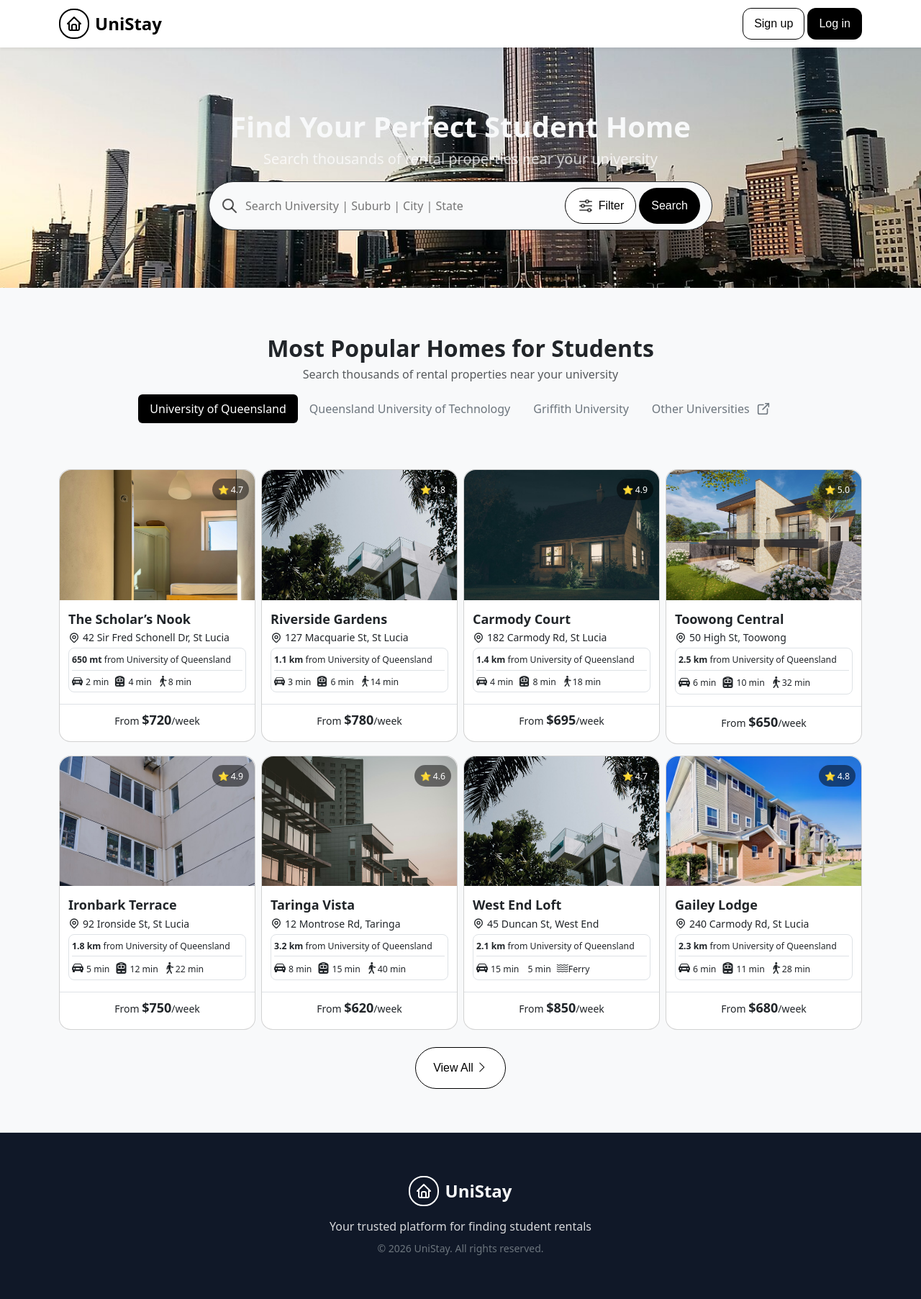
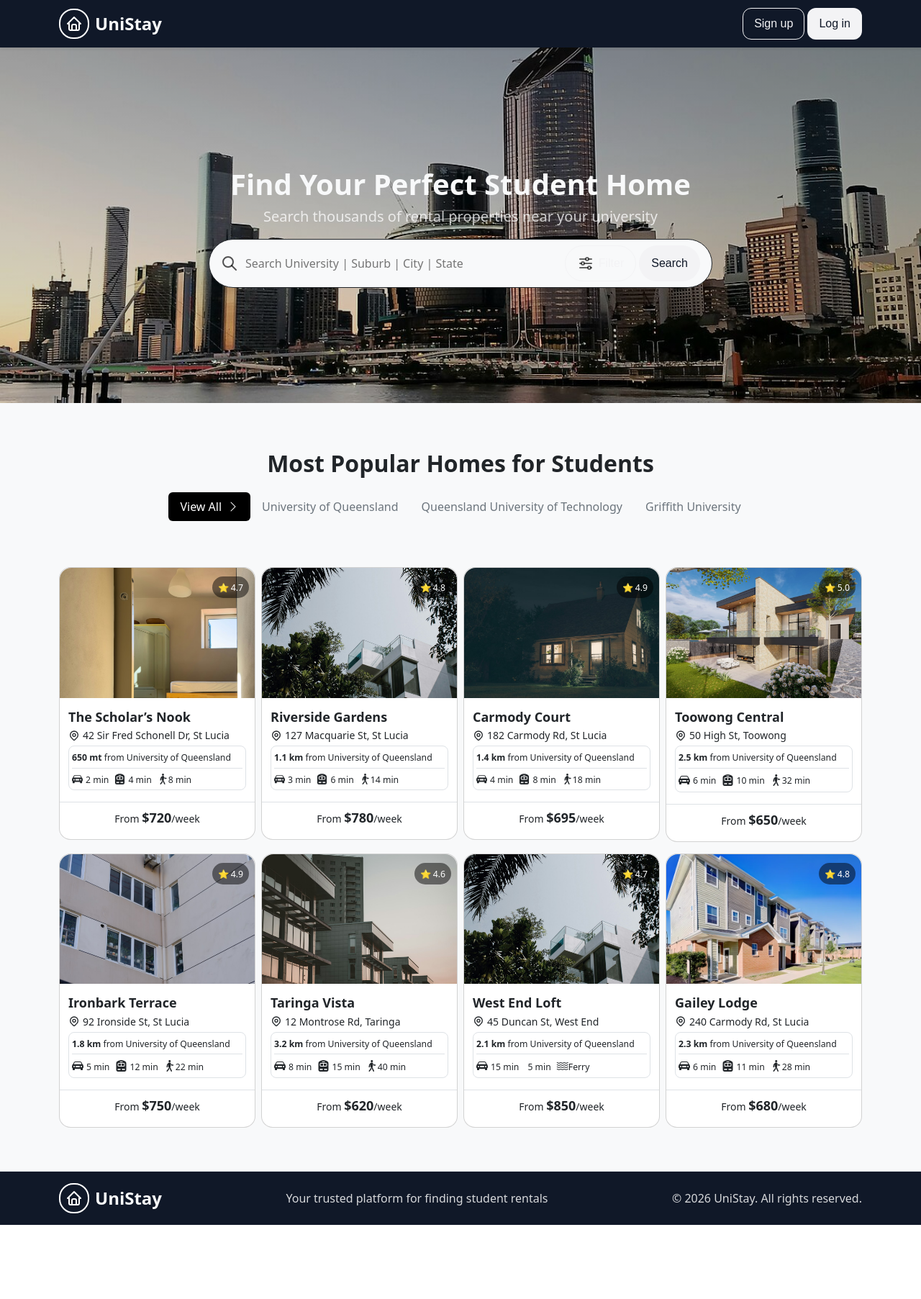
Before and after one commit to ImDuy/IFN582-UniStay, a Flask app: page / in a window 1280 px wide. Shown: the whole page at 72% size. After the commit the page ends 1702 px from the top, so only its background shows below. Run offline with Flask 3, Linux system fonts and the light colour scheme; some libraries are stand-ins or nearby versions.

Commit message:
base.html finish

```diff
--- a/app/static/css/style.css
+++ b/app/static/css/style.css
@@ -7,10 +7,17 @@ html {
 
 body {
   background-color: #f3f3f5;
+  min-height: 100vh;
+  display: flex;
+  flex-direction: column;
+}
+
+main {
+  flex: 1;
 }
 
 footer {
-  padding: 60px 20px;
+  padding: 30px 20px;
   background-color: #101828;
 }
 
@@ -27,9 +34,11 @@ input:placeholder-shown {
 }
 
 .navbar {
-  background-color: var(--contrast-color);
+  background-color: #101828;
   padding: 10px;
 }
+
+
 
 .btn {
   padding: 9px 15px;
@@ -52,12 +61,13 @@ input:placeholder-shown {
 }
 
 .primary_btn {
-  background-color: var(--main-color);
+  background-color: #f3f3f5;
+  color:#101828;
 }
 .outlined_btn {
-  border-color: var(--main-color);
-  background-color: var(--contrast-color);
-  color: var(--main-color);
+  border-color: #f3f3f5;
+  background-color: transparent;
+  color: #f3f3f5;
 }
 
 .rounded_btn {
@@ -65,14 +75,14 @@ input:placeholder-shown {
 }
 
 .primary_btn:hover {
-  background-color: var(--hover-color);
-  color: var(--contrast-color);
+  background-color: rgba(255, 255, 255, 0.85);
+  color:#101828;
 }
 
 .outlined_btn:hover {
-  border-color: var(--hover-color);
-  background-color: rgba(0, 0, 0, 0.069);
-  color: var(--hover-color);
+  border-color: #f3f3f5;
+  background-color: rgba(255, 255, 255, 0.15);
+  color: #f3f3f5;
   opacity: 80%;
 }
 
@@ -200,8 +210,8 @@ input:placeholder-shown {
 }
 
 #home_hero_section {
-  padding: 80px 20px;
-  background-image: url('../img/cities_brisbane.jpg');
+  padding: 160px 20px;
+  background-image: linear-gradient(rgba(0, 0, 0, 0.3), rgba(0, 0, 0, 0.1)), url('../img/cities_brisbane.jpg');
   background-size: cover;
   background-position: center;
 }
--- a/app/templates/base.html
+++ b/app/templates/base.html
@@ -20,14 +20,14 @@
     <header>
       <nav class="navbar navbar-expand-xl navbar-light sticky-top shadow-sm">
         <div class="container">
-          <div class="logo_container">
+          <div class="logo_container border_contrast_color">
             <svg
               xmlns="http://www.w3.org/2000/svg"
               width="24"
               height="24"
               viewBox="0 0 24 24"
               fill="none"
-              stroke="black"
+              stroke="white"
               stroke-width="2"
               stroke-linecap="round"
               stroke-linejoin="round"
@@ -39,7 +39,7 @@
               <path d="M9 21v-6a2 2 0 0 1 2 -2h2a2 2 0 0 1 2 2v6" />
             </svg>
           </div>
-          <a class="navbar-brand ms-2 me-auto fw-bold fs-4" href="#">UniStay</a>
+          <a class="text-light navbar-brand ms-2 me-auto fw-bold fs-4" href="#">UniStay</a>
 
           <button class="btn me-1 outlined_btn" type="button">Sign up</button>
           <button class="btn primary_btn" type="button">Log in</button>
@@ -65,8 +65,10 @@
          {% endblock %}
     </main>
 
-    <footer class="border-top">
-      <div class="d-flex flex-column justify-content-center align-items-center">
+    <footer class="border-top py-3">
+      <div class="container d-flex flex-column flex-md-row justify-content-between align-items-center gap-3">
+
+      <!-- left logo -->
       <div class="d-flex align-items-center">
         <div class="logo_container border_contrast_color">
           <svg
@@ -89,14 +91,20 @@
         </div>
         <p class="text-light ms-2 fw-bold fs-4 mb-0">UniStay</p>
       </div>
-        <p class="mt-3 mb-2" style="color: rgba(255, 255, 255, 0.832)">
+
+      <!-- middle description -->
+      <p class="mb-0 text-center" style="color: rgba(255, 255, 255, 0.832)">
         Your trusted platform for finding student rentals
       </p>
-        <small class="text-secondary"
-          >© 2026 UniStay. All rights reserved.</small
-        >
+      <p class="mb-0 text-center" style="color: rgba(255, 255, 255, 0.832)">
+        © 2026 UniStay. All rights reserved.
+        </p>
+      </div>
+
       </div>
     </footer>
+
+
     <script
       src="https://cdn.jsdelivr.net/npm/bootstrap@5.0.2/dist/js/bootstrap.bundle.min.js"
       integrity="sha384-MrcW6ZMFYlzcLA8Nl+NtUVF0sA7MsXsP1UyJoMp4YLEuNSfAP+JcXn/tWtIaxVXM"
--- a/app/templates/pages/index.html
+++ b/app/templates/pages/index.html
@@ -1,66 +1,6 @@
-<!doctype html>
-<html lang="en">
-  <head>
-    <meta charset="UTF-8" />
-    <meta name="viewport" content="width=device-width, initial-scale=1.0" />
-    <title>Home</title>
-    <link
-      href="https://cdn.jsdelivr.net/npm/bootstrap@5.3.7/dist/css/bootstrap.min.css"
-      rel="stylesheet"
-      integrity="sha384-
-LN+7fdVzj6u52u30Kp6M/trliBMCMKTyK833zpbD+pXdCLuTusPj697FH4R/5mcr"
-      crossorigin="anonymous"
-    />
-    <link
-      rel="stylesheet"
-      href="https://cdn.jsdelivr.net/npm/bootstrap-icons@1.11.3/font/bootstrap-icons.min.css"
-    />
-    <link rel="stylesheet" href="{{ url_for('static', filename='css/style.css') }}"/>
-    </head>
-  <body>
-    <header>
-      <nav class="navbar navbar-expand-xl navbar-light sticky-top shadow-sm">
-        <div class="container">
-          <div class="logo_container">
-            <svg
-              xmlns="http://www.w3.org/2000/svg"
-              width="24"
-              height="24"
-              viewBox="0 0 24 24"
-              fill="none"
-              stroke="black"
-              stroke-width="2"
-              stroke-linecap="round"
-              stroke-linejoin="round"
-              class="icon icon-tabler icons-tabler-outline icon-tabler-home"
-            >
-              <path stroke="none" d="M0 0h24v24H0z" fill="none" />
-              <path d="M5 12l-2 0l9 -9l9 9l-2 0" />
-              <path d="M5 12v7a2 2 0 0 0 2 2h10a2 2 0 0 0 2 -2v-7" />
-              <path d="M9 21v-6a2 2 0 0 1 2 -2h2a2 2 0 0 1 2 2v6" />
-            </svg>
-          </div>
-          <a class="navbar-brand ms-2 me-auto fw-bold fs-4" href="#">UniStay</a>
+{% extends "base.html" %}
 
-          <button class="btn me-1 outlined_btn" type="button">Sign up</button>
-          <button class="btn primary_btn" type="button">Log in</button>
-
-          <!-- <button
-            class="navbar-toggler"
-            type="button"
-            data-bs-toggle="collapse"
-            data-bs-target="#navbarBasic"
-            aria-controls="navbarBasic"
-            aria-expanded="false"
-            aria-label="Toggle navigation"
-          >
-            <span class="navbar-toggler-icon"></span>
-          </button> -->
-        </div>
-      </nav>
-    </header>
-
-    <main>
+{% block main %}
       <!-- hero section -->
       <section
         class="d-flex flex-column justify-content-center align-items-center"
@@ -159,20 +99,27 @@ LN+7fdVzj6u52u30Kp6M/trliBMCMKTyK833zpbD+pXdCLuTusPj697FH4R/5mcr"
       <!-- Top rental properties near universities -->
       <section class="bg-light">
         <div class="container">
-          <p class="fs-2 fw-bold mb-0 text-center">
+          <p class="fs-2 fw-bold mb-3 text-center">
             Most Popular Homes for Students
           </p>
-          <p class="opacity-75 text-center">
-            Search thousands of rental properties near your university
-          </p>
+
           <!-- university tabs -->
           <nav
             class="nav nav-pills align-items-center justify-content-center"
             id="pills-tab"
             role="tablist"
           >
+            <a class="nav-link active d-flex align-items-center gap-2"
+            id="pills-all-tab"
+            data-bs-toggle="pill"
+            href="#pills-all"
+            role="tab"
+            aria-selected="true">
+            View All <i class="bi bi-chevron-right"></i>
+          </a>
+
             <a
-              class="nav-link active"
+              class="nav-link"
               id="pills-uq-tab"
               data-bs-toggle="pill"
               href="#pills-uq"
@@ -201,30 +148,6 @@ LN+7fdVzj6u52u30Kp6M/trliBMCMKTyK833zpbD+pXdCLuTusPj697FH4R/5mcr"
               aria-selected="false"
               >Griffith University</a
             >
-
-            <div class="nav-link hover_item d-flex align-items-center gap-2">
-              <p class="mb-0">Other Universities</p>
-
-              <svg
-                xmlns="http://www.w3.org/2000/svg"
-                width="22"
-                height="22"
-                viewBox="0 0 24 24"
-                fill="none"
-                stroke="currentColor"
-                stroke-width="1.7"
-                stroke-linecap="round"
-                stroke-linejoin="round"
-                class="icon icon-tabler icons-tabler-outline icon-tabler-external-link"
-              >
-                <path stroke="none" d="M0 0h24v24H0z" fill="none" />
-                <path
-                  d="M12 6h-6a2 2 0 0 0 -2 2v10a2 2 0 0 0 2 2h10a2 2 0 0 0 2 -2v-6"
-                />
-                <path d="M11 13l9 -9" />
-                <path d="M15 4h5v5" />
-              </svg>
-            </div>
           </nav>
 
           <div class="tab-content" id="pills-tabContent">
@@ -2215,53 +2138,8 @@ LN+7fdVzj6u52u30Kp6M/trliBMCMKTyK833zpbD+pXdCLuTusPj697FH4R/5mcr"
               </div>
             </div>
           </div>
-          <button
-            type="button"
-            class="btn d-flex align-items-center gap-1 mx-auto mt-4 outlined_btn px-4 py-3 rounded-pill"
-          >
-            View All
-            <i class="bi bi-chevron-right"></i>
-          </button>
         </div>
       </section>
     </main>
 
-    <footer class="border-top">
-      <div class="d-flex flex-column justify-content-center align-items-center">
-        <div class="d-flex align-items-center">
-          <div class="logo_container border_contrast_color">
-            <svg
-              xmlns="http://www.w3.org/2000/svg"
-              width="24"
-              height="24"
-              viewBox="0 0 24 24"
-              fill="none"
-              stroke="white"
-              stroke-width="2"
-              stroke-linecap="round"
-              stroke-linejoin="round"
-              class="icon icon-tabler icons-tabler-outline icon-tabler-home"
-            >
-              <path stroke="none" d="M0 0h24v24H0z" fill="none" />
-              <path d="M5 12l-2 0l9 -9l9 9l-2 0" />
-              <path d="M5 12v7a2 2 0 0 0 2 2h10a2 2 0 0 0 2 -2v-7" />
-              <path d="M9 21v-6a2 2 0 0 1 2 -2h2a2 2 0 0 1 2 2v6" />
-            </svg>
-          </div>
-          <p class="text-light ms-2 fw-bold fs-4 mb-0">UniStay</p>
-        </div>
-        <p class="mt-3 mb-2" style="color: rgba(255, 255, 255, 0.832)">
-          Your trusted platform for finding student rentals
-        </p>
-        <small class="text-secondary"
-          >© 2026 UniStay. All rights reserved.</small
-        >
-      </div>
-    </footer>
-    <script
-      src="https://cdn.jsdelivr.net/npm/bootstrap@5.0.2/dist/js/bootstrap.bundle.min.js"
-      integrity="sha384-MrcW6ZMFYlzcLA8Nl+NtUVF0sA7MsXsP1UyJoMp4YLEuNSfAP+JcXn/tWtIaxVXM"
-      crossorigin="anonymous"
-    ></script>
-  </body>
-</html>
+{% endblock %}
```
Lines whose indentation alone changed are shown as unchanged.
